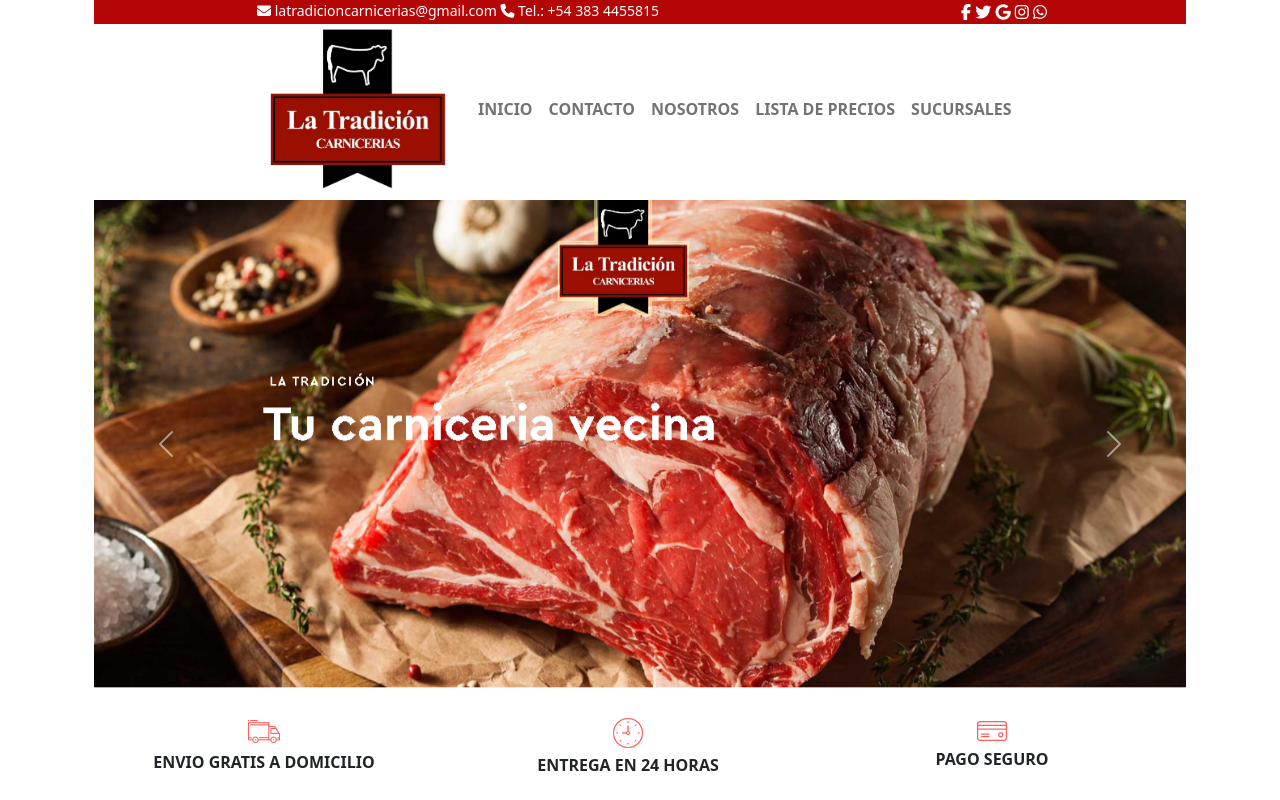
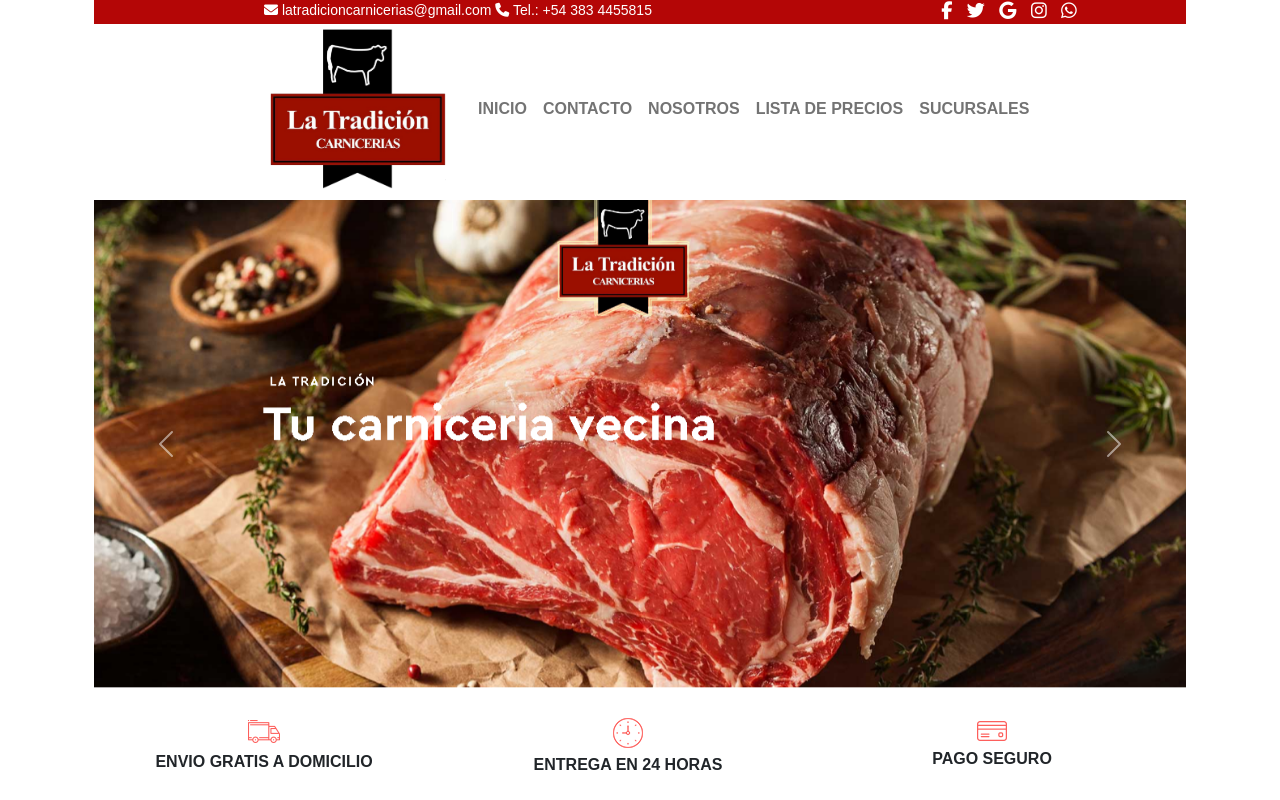
Before and after one commit to mcuadros1983/coder29255, a website: page index.html in a window 1280 px wide. Shown: the top 800 px of the page. Drawn offline with nearby package versions, Linux system fonts and the light colour scheme.

Commit message:
segunda entrega trabajo final

```diff
--- a/index.html
+++ b/index.html
@@ -4,7 +4,7 @@
     <meta charset="UTF-8">
     <meta http-equiv="X-UA-Compatible" content="IE=edge">
     <meta name="viewport" content="width=device-width, initial-scale=1.0">
-   <link rel="stylesheet" href="../css/style.css">
+   <link rel="stylesheet" href="style2.css">
     <title>La Tradición Carnicerías</title>
     <link href="https://cdn.jsdelivr.net/npm/bootstrap@5.2.0-beta1/dist/css/bootstrap.min.css" rel="stylesheet" integrity="sha384-0evHe/X+R7YkIZDRvuzKMRqM+OrBnVFBL6DOitfPri4tjfHxaWutUpFmBp4vmVor" crossorigin="anonymous">
     <link rel="stylesheet" href="https://cdn.jsdelivr.net/npm/bootstrap-icons@1.8.3/font/bootstrap-icons.css">
```
